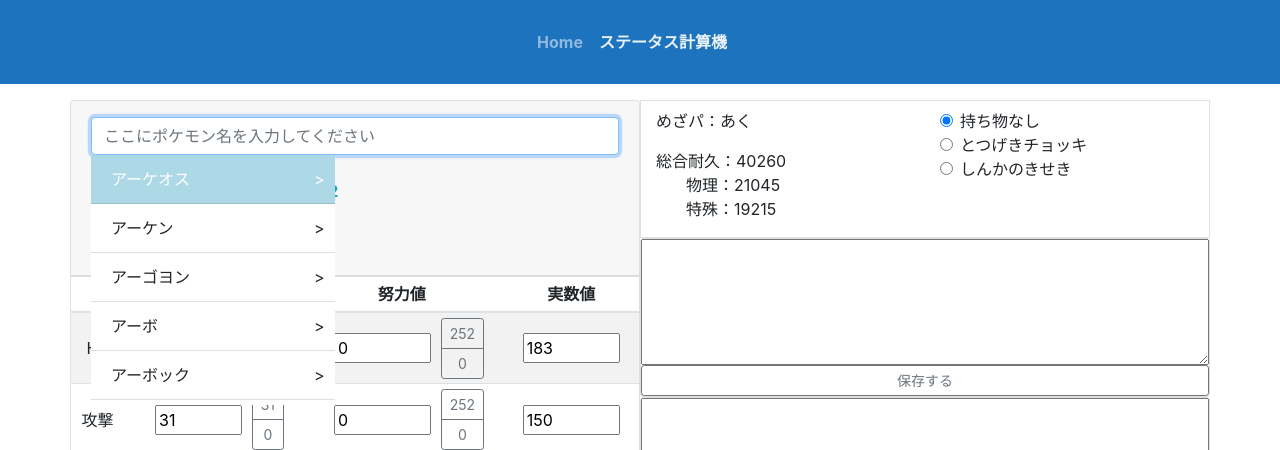
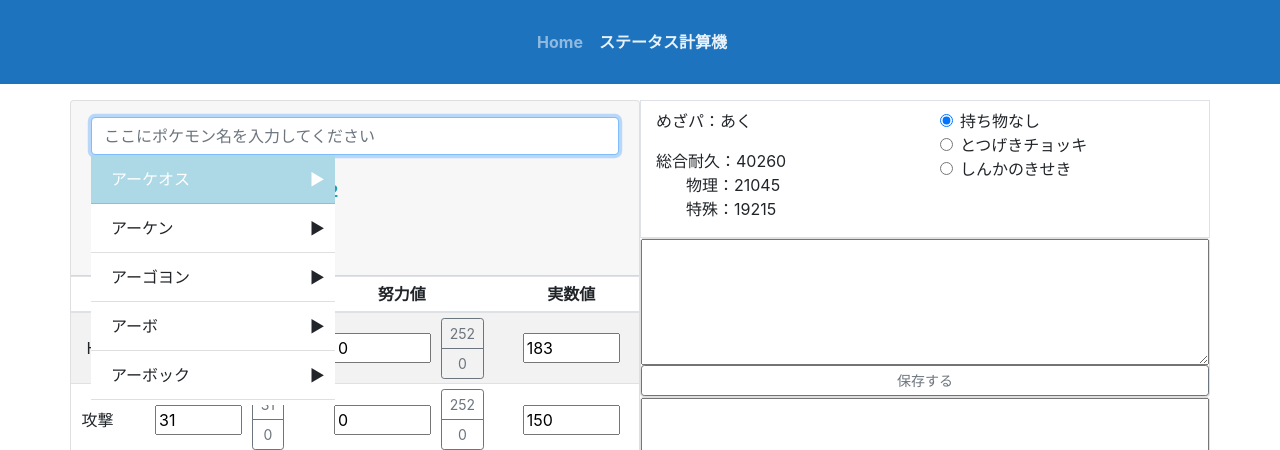
Before and after one commit to lefmarna/pokemonote-web-old, a Vue app: page /calc-stats in a window 1280 px wide. Shown: the top 450 px of the page. Built offline with nearby package versions, Linux system fonts and the light colour scheme; what vue-head would draw is missing.

Commit message:
微修正

```diff
--- a/src/views/CalcStats.vue
+++ b/src/views/CalcStats.vue
@@ -17,7 +17,7 @@
           <div id="pokemonlistArea" class="overflow-auto">
             <ul
               id="SuggestList"
-              class="list-unstyled bg-white list-group-flush"
+              class="list-unstyled bg-white list-group list-group-flush"
             >
               <li
                 class="list-group-item"
@@ -1134,7 +1134,7 @@ export default {
     color: white;
   }
   li:after {
-    content: ">";
+    content: "▶";
     position: absolute;
     top: 25%;
     right: 10px;
```
